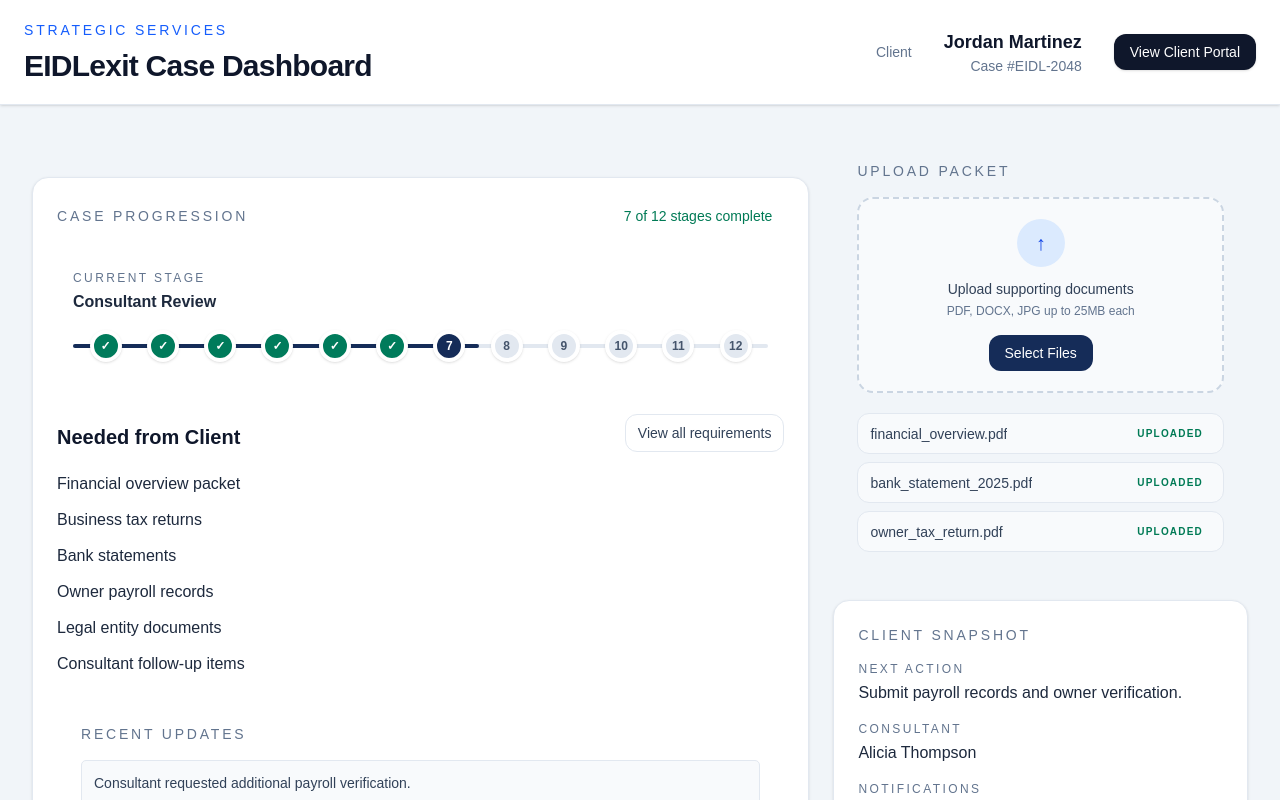
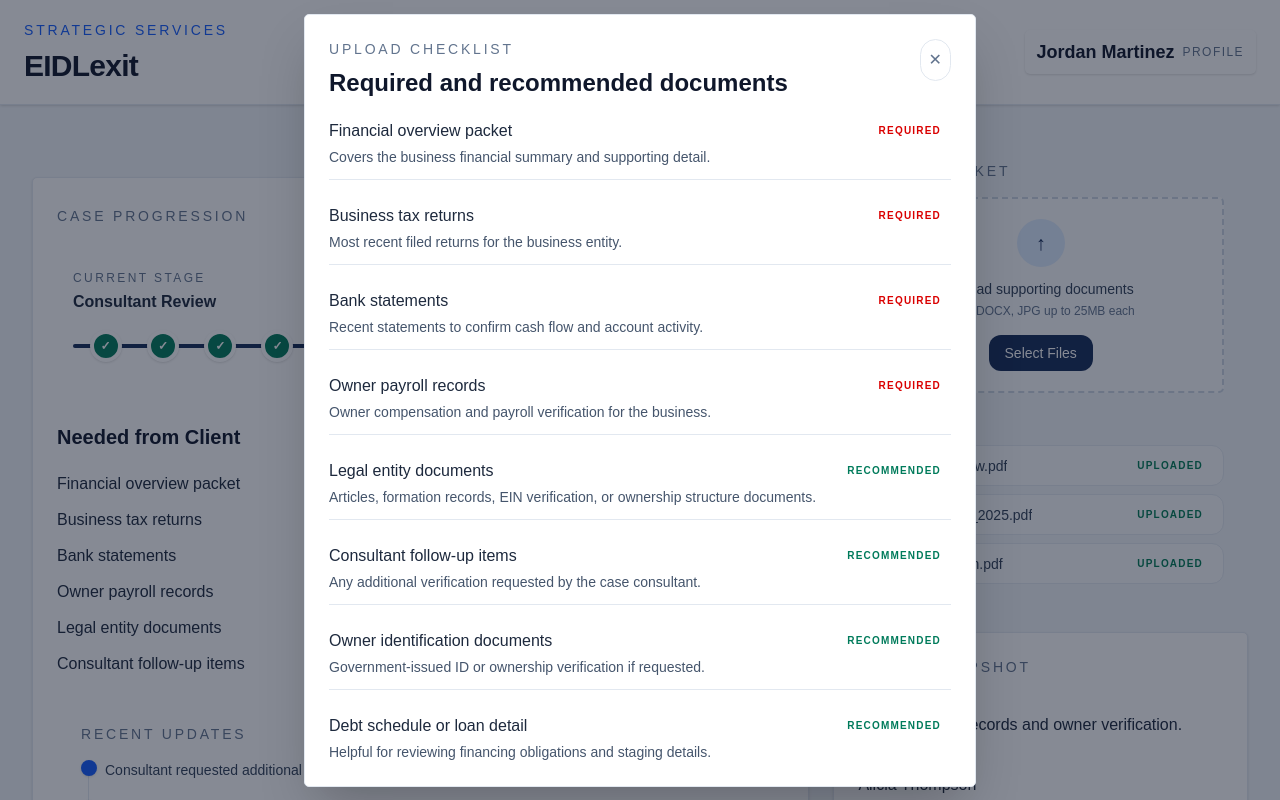
Before and after one commit to AzmayenMurshid/strategic-services, a Next.js app: page / in a window 1280 px wide. Both pictures are taken after a click on the button "View all requirements". Shown: the top 800 px of the page. Built offline with nearby package versions, Linux system fonts and the light colour scheme.

Commit message:
main UI dev #2

```diff
--- a/app/page.tsx
+++ b/app/page.tsx
@@ -26,10 +26,21 @@ const requiredDocs = [
   { label: "Consultant follow-up items", status: "New", tone: "blue" },
 ];
 
+const documentRequirements = [
+  { label: "Financial overview packet", type: "Required", note: "Covers the business financial summary and supporting detail." },
+  { label: "Business tax returns", type: "Required", note: "Most recent filed returns for the business entity." },
+  { label: "Bank statements", type: "Required", note: "Recent statements to confirm cash flow and account activity." },
+  { label: "Owner payroll records", type: "Required", note: "Owner compensation and payroll verification for the business." },
+  { label: "Legal entity documents", type: "Recommended", note: "Articles, formation records, EIN verification, or ownership structure documents." },
+  { label: "Consultant follow-up items", type: "Recommended", note: "Any additional verification requested by the case consultant." },
+  { label: "Owner identification documents", type: "Recommended", note: "Government-issued ID or ownership verification if requested." },
+  { label: "Debt schedule or loan detail", type: "Recommended", note: "Helpful for reviewing financing obligations and staging details." },
+];
+
 const recentUpdates = [
-  "Consultant requested additional payroll verification.",
-  "Financial overview has been reviewed and accepted.",
-  "Client upload was received and forwarded for consultant review.",
+  { text: "Consultant requested additional payroll verification.", age: "2 hours ago" },
+  { text: "Financial overview has been reviewed and accepted.", age: "1 day ago" },
+  { text: "Client upload was received and forwarded for consultant review.", age: "3 days ago" },
 ];
 
 const fileList = [
@@ -53,6 +64,8 @@ const docStyles: Record<string, string> = {
 
 export default function Home() {
   const [isStageMenuOpen, setIsStageMenuOpen] = useState(false);
+  const [isRequirementsModalOpen, setIsRequirementsModalOpen] = useState(false);
+  const [isProfileMenuOpen, setIsProfileMenuOpen] = useState(false);
   const activeStageIndex = stages.findIndex((stage) => stage.status === "active");
   const activeStage = stages[activeStageIndex] ?? stages[0];
   const progressPercent = ((activeStageIndex + 1) / stages.length) * 100;
@@ -67,21 +80,38 @@ export default function Home() {
                 Strategic Services
               </p>
               <h1 className="mt-2 text-3xl font-semibold tracking-tight text-slate-900">
-                EIDLexit Case Dashboard
+                EIDLexit
               </h1>
             </div>
 
-            <div className="flex flex-wrap items-center gap-8">
-              <div>
-                  <p className="text-sm font-medium text-slate-500">Client</p>
+            <div className="flex flex-wrap items-center gap-4">
+              <div className="relative">
+                <button
+                  type="button"
+                  aria-label="Open client profile"
+                  onClick={() => setIsProfileMenuOpen((value) => !value)}
+                  className="flex items-center gap-2 rounded-[5px] bg-white px-3 py-2 text-left shadow-sm transition hover:border-slate-300 hover:bg-slate-50"
+                >
+                  <span className="text-lg font-semibold text-slate-900">Jordan Martinez</span>
+                  <span className="text-xs font-medium uppercase tracking-[0.12em] text-slate-500">
+                    {isProfileMenuOpen ? "" : "Profile"}
+                  </span>
+                </button>
+
+                {isProfileMenuOpen && (
+                  <div className="absolute right-0 z-20 mt-2 w-64 rounded-xl border border-slate-200 bg-white p-4 shadow-lg">
+                    <p className="text-xs font-medium uppercase tracking-[0.16em] text-slate-400">
+                      Client Profile
+                    </p>
+                    <p className="mt-2 text-lg font-semibold text-slate-900">Jordan Martinez</p>
+                    <p className="mt-1 text-sm text-slate-600">Case #EIDL-2048</p>
+                    <div className="mt-4 space-y-2 border-t border-slate-200 pt-3">
+                      <p className="text-sm text-slate-700">Email: jordan.martinez@email.com</p>
+                      <p className="text-sm text-slate-700">Phone: (555) 204-4421</p>
+                    </div>
+                  </div>
+                )}
               </div>
-              <div className="flex flex-col items-end">
-                <div className="text-lg font-semibold text-slate-900">Jordan Martinez</div>
-                <div className="text-sm font-medium text-slate-500">Case #EIDL-2048</div>
-              </div>
-              <button className="rounded-xl bg-slate-900 px-4 py-2 text-sm font-medium text-white shadow-sm transition hover:bg-slate-700">
-                View Client Portal
-              </button>
             </div>
           </div>
         </div>
@@ -95,7 +125,7 @@ export default function Home() {
               </div>
             </div>
 
-            <div className="rounded-2xl border border-slate-200 bg-white p-6 shadow-sm">
+            <div className="rounded-[5px] border border-slate-200 bg-white p-6 shadow-sm">
               <div className="space-y-6">
                 <div className="flex items-center justify-between">
                   <div>
@@ -122,7 +152,7 @@ export default function Home() {
                     className="block w-full text-left"
                   >
                     <div className="relative mb-3 px-1">
-                      <div className="absolute left-0 right-0 top-1/2 h-1 -translate-y-1/2 rounded-full bg-slate-200" />
+                      <div className="absolute left-0 right-0 top-1/2 h-1 -translate-y-1/2 rounded-[10px] bg-slate-200" />
                       <div
                         className="absolute left-0 top-1/2 h-1 -translate-y-1/2 rounded-full"
                         style={{ width: `${progressPercent}%`, backgroundColor: "#152c58" }}
@@ -161,7 +191,7 @@ export default function Home() {
                   </button>
 
                   {isStageMenuOpen && (
-                    <div className="mt-2 rounded-2xl border border-slate-200 bg-white p-3 shadow-sm">
+                    <div className="mt-2 rounded-[5px] p-3">
                       <div className="space-y-2">
                         {stages.map((stage, index) => {
                           const isComplete = index < activeStageIndex;
@@ -170,11 +200,11 @@ export default function Home() {
                           return (
                             <div
                               key={stage.name}
-                              className={`flex items-center justify-between rounded-xl border px-3 py-2 text-sm ${
+                              className={`flex items-center justify-between px-3 py-2 text-sm ${
                                 isActive
-                                  ? "border-blue-200 bg-blue-50 text-blue-700"
+                                  ? "text-blue-700"
                                   : isComplete
-                                    ? "border-emerald-200 bg-emerald-50 text-emerald-700"
+                                    ? "text-emerald-700"
                                     : "border-slate-200 bg-slate-50 text-slate-600"
                               }`}
                             >
@@ -195,7 +225,11 @@ export default function Home() {
                     <div>
                       <p className="mt-2 text-xl font-semibold">Needed from Client</p>
                     </div>
-                    <button className="rounded-xl border border-slate-200 bg-white px-3 py-2 text-sm font-medium text-slate-700 hover:bg-slate-50">
+                    <button
+                      type="button"
+                      onClick={() => setIsRequirementsModalOpen(true)}
+                      className="rounded-xl border border-slate-200 bg-white px-3 py-2 text-sm font-medium text-slate-700 hover:bg-slate-50"
+                    >
                       View all requirements
                     </button>
                   </div>
@@ -218,10 +252,21 @@ export default function Home() {
                     Recent Updates
                   </p>
 
-                  <div className="mt-4 space-y-3">
-                    {recentUpdates.map((update) => (
-                      <div key={update} className="rounded-[5px] border border-slate-200 bg-slate-50 p-3 text-sm text-slate-700">
-                        {update}
+                  <div className="mt-4">
+                    {recentUpdates.map((update, index) => (
+                      <div key={update.text} className="relative pl-6">
+                        {index !== recentUpdates.length - 1 && (
+                          <div className="absolute left-[7px] top-0 h-full w-px bg-slate-200" />
+                        )}
+                        <div className="absolute left-0 h-4 w-4 rounded-full bg-blue-600 shadow-sm" />
+                        <div className="pb-5">
+                          <div className="flex items-center justify-between gap-3">
+                            <p className="text-sm text-slate-700">{update.text}</p>
+                            <span className="shrink-0 text-[10px] font-semibold uppercase tracking-[0.12em] text-slate-400">
+                              {update.age}
+                            </span>
+                          </div>
+                        </div>
                       </div>
                     ))}
                   </div>
@@ -231,13 +276,13 @@ export default function Home() {
           </section>
 
           <aside className="space-y-6">
-            <div className="rounded-2xl p-6">
+            <div className="rounded-[5px] p-6">
               <p className="text-sm font-medium uppercase tracking-[0.2em] text-slate-500">
                 Upload Packet
               </p>
 
-              <div className="mt-4 rounded-2xl border-2 border-dashed border-slate-300 bg-slate-50 p-5 text-center">
-                <div className="mx-auto flex h-12 w-12 items-center justify-center rounded-full bg-blue-100 text-xl text-blue-700">
+              <div className="mt-4 rounded-[5px] border-2 border-dashed border-slate-300 bg-slate-50 p-5 text-center">
+                <div className="mx-auto flex h-12 w-12 items-center justify-center rounded-full bg-blue-100 text-xl text-[#152c58]">
                   ↑
                 </div>
                 <p className="mt-3 text-sm font-medium text-slate-700">Upload supporting documents</p>
@@ -248,6 +293,7 @@ export default function Home() {
               </div>
 
               <div className="mt-5 space-y-2">
+                <p className="mt-1 text-s text-slate-500">Upload History</p>
                 {fileList.map((file) => (
                   <div
                     key={file}
@@ -262,7 +308,7 @@ export default function Home() {
               </div>
             </div>
 
-            <div className="rounded-2xl border border-slate-200 bg-white p-6 shadow-sm">
+            <div className="rounded-[5px] border border-slate-200 bg-white p-6 shadow-sm">
               <p className="text-sm font-medium uppercase tracking-[0.2em] text-slate-500">
                 Client Snapshot
               </p>
@@ -289,6 +335,72 @@ export default function Home() {
           </aside>
         </main>
       </div>
+
+      {isRequirementsModalOpen && (
+        <div
+          className="fixed inset-0 z-50 flex items-center justify-center bg-slate-900/50 p-4"
+          onClick={() => setIsRequirementsModalOpen(false)}
+        >
+          <div
+            className="w-full max-w-2xl rounded-[5px] border border-slate-200 bg-white p-6 shadow-2xl"
+            onClick={(event) => event.stopPropagation()}
+          >
+            <div className="flex items-start justify-between gap-4">
+              <div>
+                <p className="text-sm font-medium uppercase tracking-[0.2em] text-slate-500">
+                  Upload checklist
+                </p>
+                <h2 className="mt-2 text-2xl font-semibold text-slate-900">
+                  Required and recommended documents
+                </h2>
+              </div>
+              <button
+                type="button"
+                onClick={() => setIsRequirementsModalOpen(false)}
+                className="rounded-full border border-slate-200 p-2 text-slate-500 transition hover:bg-slate-100 hover:text-slate-700"
+                aria-label="Close requirements popup"
+              >
+                ✕
+              </button>
+            </div>
+
+            <div className="mt-5">
+              {documentRequirements.map((doc, index) => (
+                <div key={doc.label} className="py-3 first:pt-0 last:pb-0">
+                  <div className="flex items-start justify-between gap-4">
+                    <div>
+                      <p className="font-medium text-slate-800">{doc.label}</p>
+                      <p className="mt-1 text-sm text-slate-600">{doc.note}</p>
+                    </div>
+                    <span
+                      className={`shrink-0 px-2.5 py-1 text-[10px] font-semibold uppercase tracking-[0.12em] ${
+                        doc.type === "Required"
+                          ? "text-[#da0101]"
+                          : "text-[#007b5b]"
+                      }`}
+                    >
+                      {doc.type}
+                    </span>
+                  </div>
+                  {index !== documentRequirements.length - 1 && (
+                    <div className="mt-3 h-px w-full bg-slate-200" />
+                  )}
+                </div>
+              ))}
+            </div>
+
+           {/* <div className="mt-6 flex justify-end">
+              <button
+                type="button"
+                onClick={() => setIsRequirementsModalOpen(false)}
+                className="rounded-xl bg-[#152c58] px-4 py-2 text-sm font-medium text-white hover:opacity-80"
+              >
+                Close
+              </button>
+            </div> */}
+          </div>
+        </div>
+      )}
     </div>
   );
 }
```
